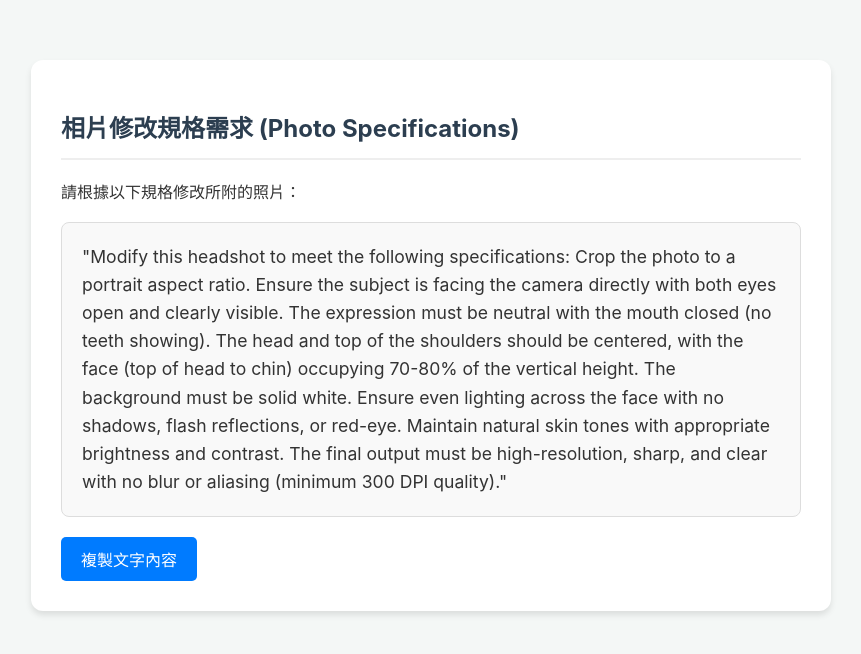
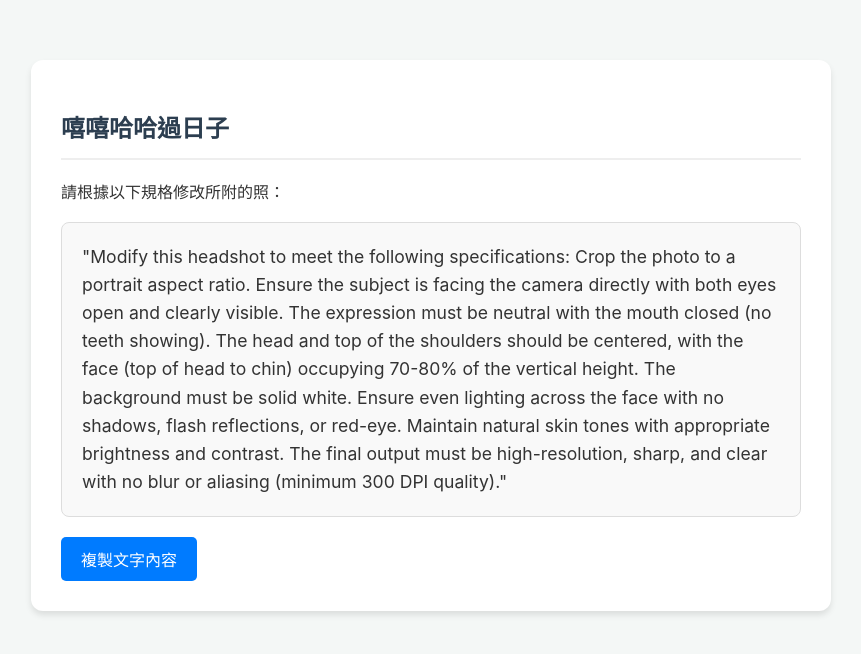
Before and after one commit to pomitsai/IDphoto, a plain HTML site: page index.html in a window 1280 px wide. Shown: the whole page, without its empty margins (209-1070 px from the left). Drawn offline with Linux system fonts and the light colour scheme.

Commit message:
Update index.html

```diff
--- a/index.html
+++ b/index.html
@@ -17,8 +17,8 @@
 <body>
 
 <div class="card">
-    <h2>相片修改規格需求 (Photo Specifications)</h2>
-    <p>請根據以下規格修改所附的照片：</p>
+    <h2>嘻嘻哈哈過日子</h2>
+    <p>請根據以下規格修改所附的照：</p>
 
     <div class="spec-box" id="specText">
         "Modify this headshot to meet the following specifications: Crop the photo to a portrait aspect ratio. Ensure the subject is facing the camera directly with both eyes open and clearly visible. The expression must be neutral with the mouth closed (no teeth showing). The head and top of the shoulders should be centered, with the face (top of head to chin) occupying 70-80% of the vertical height. The background must be solid white. Ensure even lighting across the face with no shadows, flash reflections, or red-eye. Maintain natural skin tones with appropriate brightness and contrast. The final output must be high-resolution, sharp, and clear with no blur or aliasing (minimum 300 DPI quality)."
@@ -40,4 +40,5 @@
 </script>
 
 </body>
+
 </html>
```
